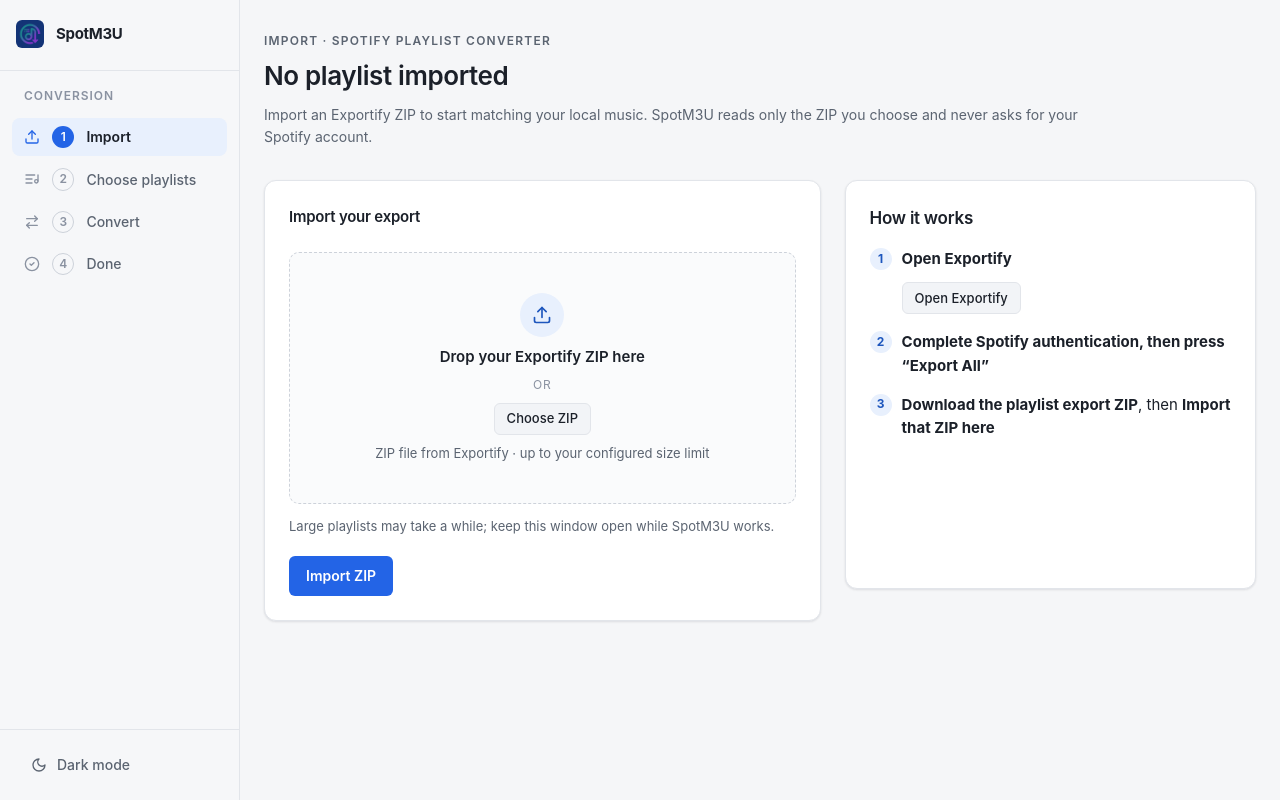
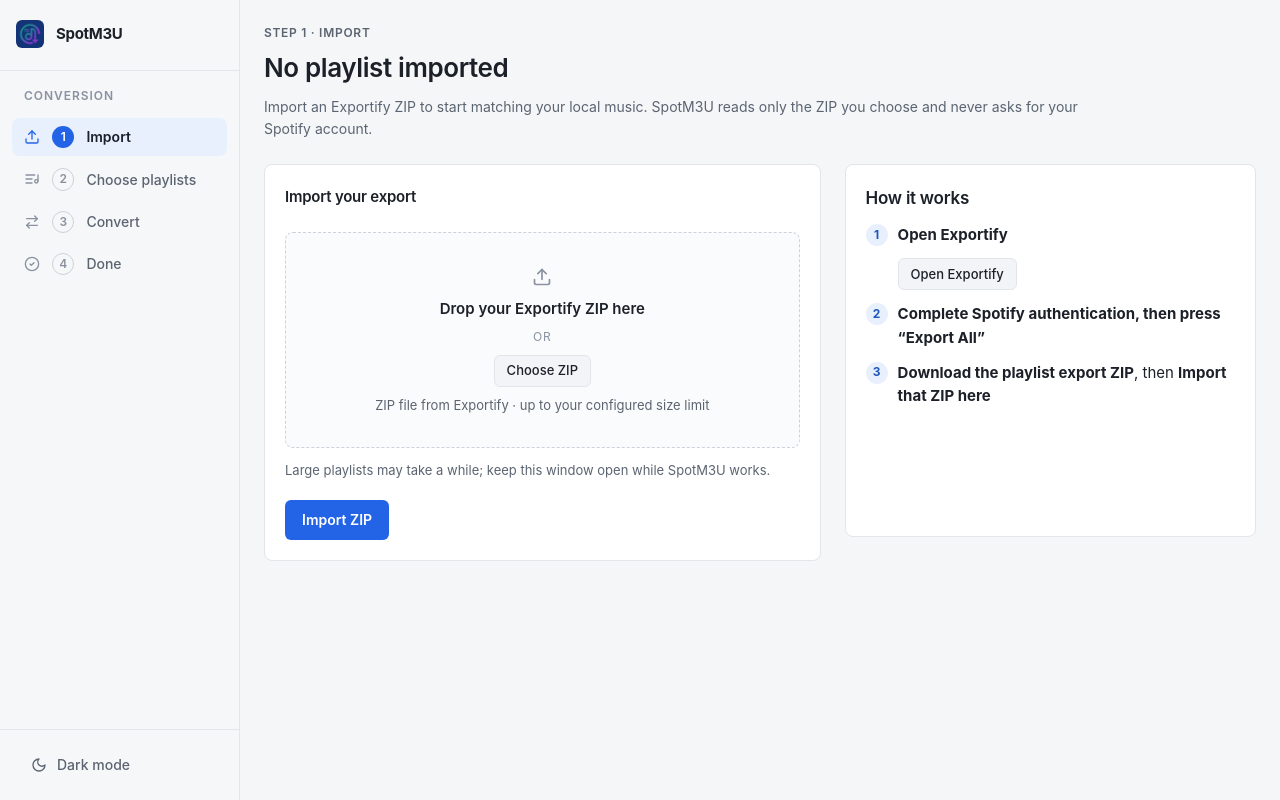
Before and after one commit to p55d2k/spotm3u, a Flask app: page / in a window 1280 px wide. Run offline with Flask 3, Linux system fonts and the light colour scheme; some libraries are stand-ins or nearby versions.

Commit message:
refactor(ui): flatten to borders, small radii and desktop-density spacing

```diff
--- a/src/spotm3u/static/style.css
+++ b/src/spotm3u/static/style.css
@@ -31,13 +31,14 @@
   --space-10: 2.5rem;
   --space-12: 3rem;
 
-  /* Radius scale */
+  /* Radius scale. A desktop utility keeps surfaces nearly square, so the
+     scale tops out at 8px; --radius-full is for something that is genuinely
+     round (a status dot, a spinner), never for a pill-shaped label. */
   --radius-xs: 0.25rem;
   --radius-s: 0.375rem;
   --radius-m: 0.5rem;
-  --radius-l: 0.625rem;
-  --radius-xl: 0.75rem;
-  --radius-2xl: 1rem;
+  --radius-l: 0.5rem;
+  --radius-xl: 0.5rem;
   --radius-full: 999px;
 
   /* Layout */
@@ -89,8 +90,8 @@
   --state-accent-hover: rgb(35 100 230 / 0.14);
   --track: #e8ecf2;
   --scrollbar-thumb: #c9cfd8;
-  --shadow-panel: 0 1px 2px rgb(16 24 40 / 0.05), 0 1px 3px rgb(16 24 40 / 0.06);
-  --shadow-raised: 0 3px 8px rgb(16 24 40 / 0.1);
+  /* Only an overlay casts a shadow; an ordinary surface separates with a
+     border and a surface tone, as it does in a desktop application. */
   --shadow-popover: 0 8px 24px rgb(16 24 40 / 0.14);
   --color-scrim: rgb(16 24 40 / 0.45);
   --focus-ring: 0 0 0 3px rgb(35 100 230 / 0.32);
@@ -290,7 +289,7 @@ main.page {
   flex: 1;
   flex-direction: column;
   overflow-y: auto;
-  padding: var(--space-8) var(--space-6) var(--space-12);
+  padding: var(--space-6) var(--space-6) var(--space-8);
   scrollbar-color: var(--scrollbar-thumb) transparent;
   scrollbar-width: thin;
 }
@@ -648,7 +647,7 @@ body.has-native-titlebar .titlebar {
   flex-wrap: wrap;
   gap: var(--space-6);
   justify-content: space-between;
-  margin-bottom: var(--space-8);
+  margin-bottom: var(--space-6);
 }
 
 .content-head-text {
@@ -659,7 +658,7 @@ body.has-native-titlebar .titlebar {
   color: var(--color-text-muted);
   font-size: var(--text-xs);
   font-weight: var(--weight-semibold);
-  letter-spacing: 0.1em;
+  letter-spacing: 0.06em;
   margin: 0 0 var(--space-2);
   text-transform: uppercase;
 }
@@ -703,19 +702,18 @@ body.has-native-titlebar .titlebar {
 /* ------------------------------------------------------------------ */
 
 section {
-  margin-bottom: var(--space-8);
+  margin-bottom: var(--space-6);
 }
 
 main.page section > h2 {
   font-size: var(--text-lg);
-  margin-bottom: var(--space-4);
+  margin-bottom: var(--space-3);
 }
 
 .panel {
   background: var(--color-surface);
   border: 1px solid var(--color-line);
   border-radius: var(--radius-xl);
-  box-shadow: var(--shadow-panel);
 }
 
 .panel-heading {
@@ -1118,21 +1116,21 @@ input[type="radio"] {
 }
 
 .import-layout .panel {
-  padding: var(--space-6);
+  padding: var(--space-5);
 }
 
 .steps {
   counter-reset: steps;
   display: block;
   list-style: none;
-  margin: var(--space-4) 0 0;
+  margin: var(--space-3) 0 0;
 }
 
 .steps li {
   align-items: flex-start;
   counter-increment: steps;
   display: block;
-  margin-bottom: var(--space-4);
+  margin-bottom: var(--space-3);
   padding-left: var(--space-8);
   position: relative;
 }
@@ -1170,7 +1168,7 @@ input[type="radio"] {
   flex-direction: column;
   gap: var(--space-2);
   margin-top: var(--space-2);
-  padding: var(--space-10) var(--space-6);
+  padding: var(--space-8) var(--space-5);
   text-align: center;
   transition: border-color 0.12s ease, background-color 0.12s ease;
 }
@@ -1219,15 +1217,15 @@ input[type="radio"] {
   clip: rect(0 0 0 0);
 }
 
+/* A plain glyph, not a tinted disc: the zone already says what it is for, so
+   the icon does not need a decorative tile around it. */
 .upload-icon {
   align-items: center;
-  background: var(--color-accent-subtle);
-  border-radius: var(--radius-full, 999px);
-  color: var(--color-accent-ink);
+  color: var(--color-text-faint);
   display: inline-flex;
-  height: 2.75rem;
+  height: 1.5rem;
   justify-content: center;
-  width: 2.75rem;
+  width: 1.5rem;
 }
 
 /* A file the page itself rejected marks the input, so the zone that wraps it
--- a/src/spotm3u/templates/index.html
+++ b/src/spotm3u/templates/index.html
@@ -12,7 +12,7 @@
     {% include "_header.html" %}
     <header class="content-head">
       <div class="content-head-text">
-        <p class="eyebrow">Import · Spotify playlist converter</p>
+        <p class="eyebrow">Step 1 · Import</p>
         <h1 class="page-title">No playlist imported</h1>
         <p class="content-intro">
           Import an Exportify ZIP to start matching your local music. SpotM3U
```
Also changed, not shown: other parts of src/spotm3u/static/style.css (+60 -68 lines), tests/test_app.py (+23 -0 lines).
